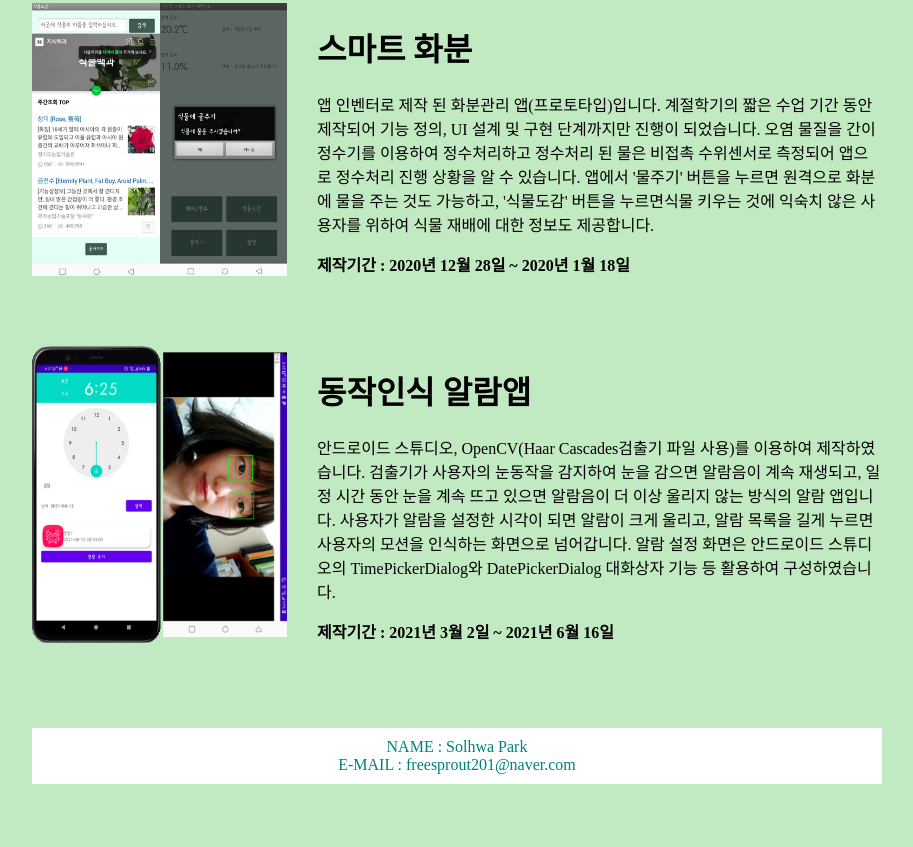
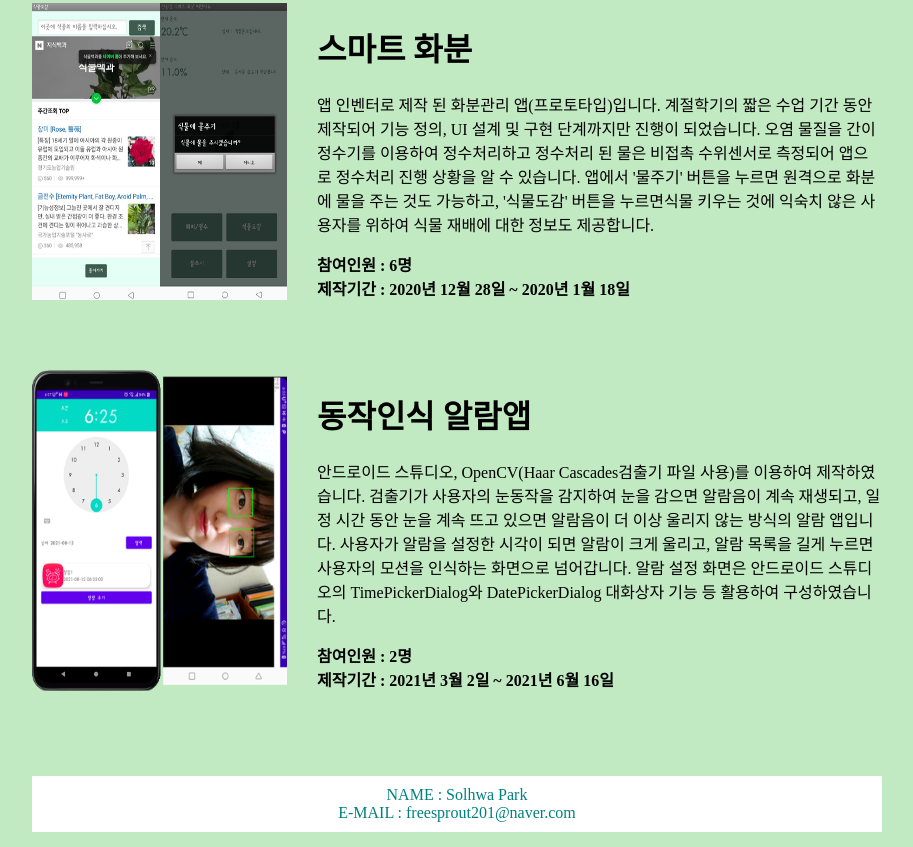
Before and after one commit to solhwap/portfolio, a plain HTML site: page index.html in a window 1280 px wide. Shown: the part 723-1570 px from the top of the page, without its empty margins (183-1096 px from the left). Before the commit the page ends 1522 px from the top, so only its background shows below. Drawn offline with nearby package versions, Linux system fonts and the light colour scheme.

Commit message:
Update index.html

```diff
--- a/index.html
+++ b/index.html
@@ -31,7 +31,7 @@
 <p id="p1">
 앱 인벤터로 제작 된 화분관리 앱(프로토타입)입니다. 계절학기의 짧은 수업 기간 동안 제작되어 기능 정의, UI 설계 및 구현 단계까지만 진행이 되었습니다. 오염 물질을 간이정수기를 이용하여 정수처리하고 정수처리 된 물은 비접촉 수위센서로 측정되어 앱으로 정수처리 진행 상황을 알 수 있습니다. 앱에서 '물주기' 버튼을 누르면 원격으로 화분에 물을 주는 것도 가능하고, '식물도감' 버튼을 누르면식물 키우는 것에 익숙치 않은 사용자를 위하여 식물 재배에 대한 정보도 제공합니다.
 </p>
-<b id="b1">제작기간 : 2020년 12월 28일 ~ 2020년 1월 18일</b>
+<b id="b1">참여인원 : 6명</br>제작기간 : 2020년 12월 28일 ~ 2020년 1월 18일</b>
 <br/>
 </div>
 </div>
@@ -44,7 +44,7 @@
 <p id="p2">
 안드로이드 스튜디오, OpenCV(Haar Cascades검출기 파일 사용)를 이용하여 제작하였습니다. 검출기가 사용자의 눈동작을 감지하여 눈을 감으면 알람음이 계속 재생되고, 일정 시간 동안 눈을 계속 뜨고 있으면 알람음이 더 이상 울리지 않는 방식의 알람 앱입니다. 사용자가 알람을 설정한 시각이 되면 알람이 크게 울리고, 알람 목록을 길게 누르면 사용자의 모션을 인식하는 화면으로 넘어갑니다. 알람 설정 화면은 안드로이드 스튜디오의 TimePickerDialog와 DatePickerDialog 대화상자 기능 등 활용하여 구성하였습니다.
 </p>
-<b id="b2">제작기간 : 2021년 3월 2일 ~ 2021년 6월 16일</b>
+<b id="b2">참여인원 : 2명</br>제작기간 : 2021년 3월 2일 ~ 2021년 6월 16일</b>
 <br/>
 </div>
 </div>
```
